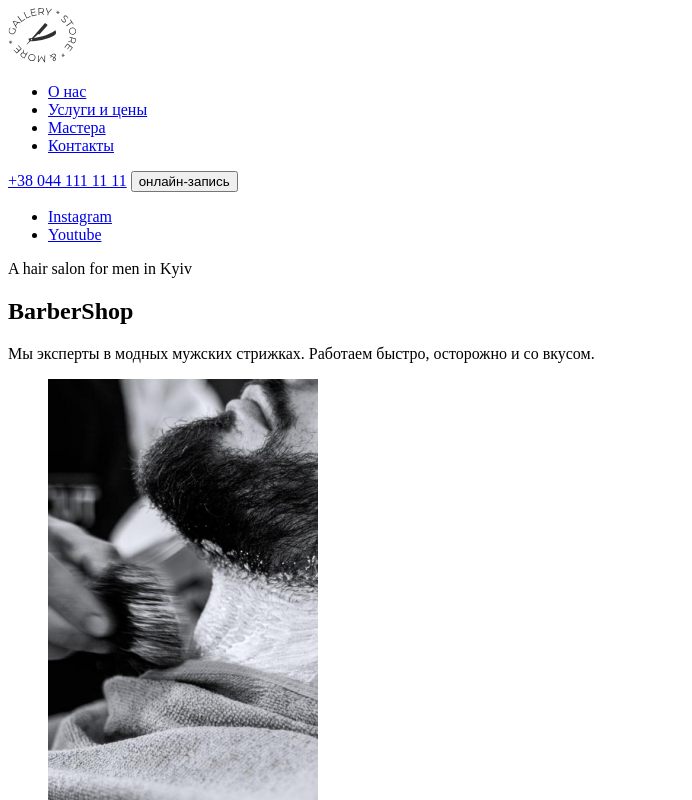
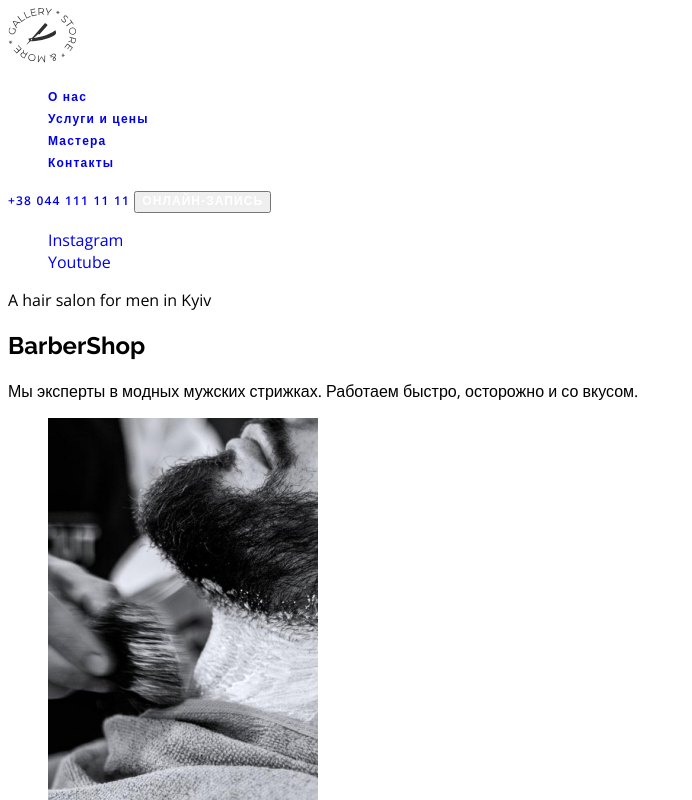
Before and after one commit to Marrkelov/barbershop_v1-practice, a plain HTML site: page index.html in a window 1280 px wide. Shown: the top 800 px of the page, without its empty margins (0-692 px from the left). Drawn offline with nearby package versions, Linux system fonts and the light colour scheme.

Commit message:
Adding classes and filling CSS

```diff
--- /dev/null
+++ b/css/styles.css
@@ -0,0 +1,80 @@
+/* open sans - 400,600,700
+raleway - 700*/
+/* font-family: 'Open Sans', sans-serif;
+font-family: 'Raleway', sans-serif; */
+
+:root {
+  --white-color: #ffffff;
+  --secondary-bg-color: #f7f7f7;
+  --primary-color: #303030;
+  --secondary-color: #555555;
+  --info-color: #9da4bd;
+  --title-color: rgba(157, 164, 189, 0.6);
+  --accent-color: #ff6c00;
+}
+
+body {
+  font-family: "Open Sans", sans-serif;
+  background-color: var(--white-color);
+}
+
+.title {
+  font-family: "Raleway", sans-serif;
+}
+
+.list {
+  list-style: none;
+}
+
+.link {
+  text-decoration: none;
+}
+
+.suptitle {
+}
+
+.section-description {
+}
+
+/* header */
+
+.menu-link {
+  font-weight: 600;
+  font-size: 12px;
+  line-height: 1.33;
+  letter-spacing: 0.1em;
+  /* color: var(--white-color); */
+}
+
+.menu-link:hover,
+.menu-link:focus {
+  color: var(--accent-color);
+}
+
+.tel-number {
+  font-weight: 600;
+  font-size: 12px;
+  line-height: 1.33;
+  letter-spacing: 0.1em;
+  /* color: var(--white-color); */
+}
+
+.tel-number:hover,
+.tel-number:focus {
+  color: var(--accent-color);
+}
+
+.modal-btn {
+  font-weight: 600;
+  font-size: 12px;
+  line-height: 1.33;
+  letter-spacing: 0.09em;
+  text-transform: uppercase;
+  cursor: pointer;
+  color: var(--white-color);
+}
+
+.modal-btn:hover,
+.modal-btn:focus {
+  background-color: var(--accent-color);
+}
--- a/index.html
+++ b/index.html
@@ -5,46 +5,68 @@
     <meta http-equiv="X-UA-Compatible" content="IE=edge" />
     <meta name="viewport" content="width=device-width, initial-scale=1.0" />
     <title>BarberShop</title>
+    <link rel="preconnect" href="https://fonts.googleapis.com" />
+    <link rel="preconnect" href="https://fonts.gstatic.com" crossorigin />
+    <link
+      href="https://fonts.googleapis.com/css2?family=Open+Sans:wght@400;600;700&family=Raleway:wght@700&display=swap"
+      rel="stylesheet"
+    />
+    <link rel="stylesheet" href="./css/styles.css" />
   </head>
   <body>
+    <!-- header -->
     <header>
-      <nav>
-        <a href="./index.html" class="logo"
+      <nav class="header-nav">
+        <a class="logo" href="./index.html"
           ><img
+            class="logo-img"
             src="./images/logo/logo.svg"
             alt="логотип"
             width="69"
             height="55"
         /></a>
-        <ul>
-          <li><a href="#">О нас</a></li>
-          <li><a href="#">Услуги и цены</a></li>
-          <li><a href="#">Мастера</a></li>
-          <li><a href="#">Контакты</a></li>
+        <ul class="menu list">
+          <li class="menu-item">
+            <a class="menu-link link" href="#">О нас</a>
+          </li>
+          <li class="menu-item">
+            <a class="menu-link link" href="#">Услуги и цены</a>
+          </li>
+          <li class="menu-item">
+            <a class="menu-link link" href="#">Мастера</a>
+          </li>
+          <li class="menu-item">
+            <a class="menu-link link" href="#">Контакты</a>
+          </li>
         </ul>
       </nav>
-      <a href="tel:+380441111111">+38 044 111 11 11</a>
-      <button type="button">онлайн-запись</button>
+      <a class="tel-number link" href="tel:+380441111111">+38 044 111 11 11</a>
+      <button class="modal-btn" type="button">онлайн-запись</button>
     </header>
     <main>
-      <section class="section">
-        <div>
-          <ul>
-            <li><a href="#" lang="en">Instagram</a></li>
-            <li><a href="#" lang="en">Youtube</a></li>
+      <!-- hero -->
+      <section class="hero">
+        <div class="hero-left-side">
+          <ul class="media-list list">
+            <li class="media-list-item">
+              <a class="media-list-link link" href="#" lang="en">Instagram</a>
+            </li>
+            <li class="media-list-item">
+              <a class="media-list-link link" href="#" lang="en">Youtube</a>
+            </li>
           </ul>
         </div>
-        <div>
-          <p lang="en">A hair salon for men in Kyiv</p>
-          <h1 lang="en">BarberShop</h1>
-          <p>
+        <div class="hero-right-side">
+          <p class="suptitle" lang="en">A hair salon for men in Kyiv</p>
+          <h1 lang="en" class="title">BarberShop</h1>
+          <p class="section-description">
             Мы эксперты в модных мужских стрижках. Работаем быстро, осторожно и
             со вкусом.
           </p>
         </div>
       </section>
-      <section class="section">
-        <ul>
+      <section>
+        <ul class="list">
           <li>
             <img
               src="./images/benefits/shaving.jpg"
@@ -62,9 +84,9 @@
             />
           </li>
         </ul>
-        <p>О НАС</p>
-        <h2>Лучший Барбершоп твоего города</h2>
-        <h3>
+        <p class="suptitle">О НАС</p>
+        <h2 class="title">Лучший Барбершоп твоего города</h2>
+        <h3 class="section-description">
           Если ты хочешь добавить в свой образ больше уверенности – тебе точно к
           нам.
         </h3>
@@ -77,9 +99,9 @@
         </p>
         <button type="button">онлайн-запись</button>
       </section>
-      <section class="section">
-        <p>Лучший Барбершоп твоего города</p>
-        <h2>Услуги и цены</h2>
+      <section>
+        <p class="suptitle">Лучший Барбершоп твоего города</p>
+        <h2 class="title">Услуги и цены</h2>
         <table>
           <tr>
             <td>Мужская стрижка</td>
@@ -118,8 +140,8 @@
         </table>
         <button type="button">онлайн-запись</button>
       </section>
-      <section class="section">
-        <ul>
+      <section>
+        <ul class="list">
           <li>
             <p>600</p>
             <p>Довольных клиентов в день</p>
@@ -137,17 +159,17 @@
             <p>Подарков постоянным клиентам</p>
           </li>
         </ul>
-        <p>старая традиционная школа</p>
-        <h2>Почему приходят именно к нам?</h2>
-        <p>
+        <p class="suptitle">старая традиционная школа</p>
+        <h2 class="title">Почему приходят именно к нам?</h2>
+        <p class="section-description">
           О нас говорят только хорошее. Но лучше 1 раз увидеть и
           прочувtствtовать, чем 10 раз прочитать.
         </p>
       </section>
-      <section class="section">
-        <p>для настоящих ценителей атмосферы</p>
-        <h2>Наши мастера</h2>
-        <ul>
+      <section>
+        <p class="suptitle">для настоящих ценителей атмосферы</p>
+        <h2 class="title">Наши мастера</h2>
+        <ul class="list">
           <li>
             <img
               src="./images/employees/johnsmith.jpg"
@@ -255,10 +277,10 @@
           </li>
         </ul>
       </section>
-      <section class="section">
-        <h2>галерея</h2>
-        <p>На латинском языке “барба” означает “борода”</p>
-        <ul>
+      <section>
+        <h2 class="gallery-title">галерея</h2>
+        <p class="suptitle">На латинском языке “барба” означает “борода”</p>
+        <ul class="list">
           <li>
             <img
               src="./images/gallery/master-cuts.jpg"
@@ -293,19 +315,22 @@
           </li>
         </ul>
       </section>
-      <section class="section">
-        <h2>Контакты</h2>
+      <section>
+        <h2 class="title">Контакты</h2>
         <address>
-          <ul>
+          <ul class="list">
             <li>
               <a
                 href="https://goo.gl/maps/fDyvuz2fHXxXppcX6"
                 target="_blank"
                 rel="noopener noreferrer"
+                class="link"
                 >ул. Васильковая, 7А Киев, 08132</a
               >
             </li>
-            <li><a href="tel:+380441111111">+38 044 111 11 11</a></li>
+            <li>
+              <a href="tel:+380441111111" class="link">+38 044 111 11 11</a>
+            </li>
             <li>
               <a href="mailto:barbershop@email.com"></a>barbershop@email.com
             </li>
@@ -318,9 +343,9 @@
     </main>
     <footer class="copyright">
       <p>&#169; Copyright 2020</p>
-      <ul>
-        <li><a href="#">Instagram</a></li>
-        <li><a href="#">Youtube</a></li>
+      <ul class="list">
+        <li><a href="#" class="link">Instagram</a></li>
+        <li><a href="#" class="link">Youtube</a></li>
       </ul>
     </footer>
   </body>
```
